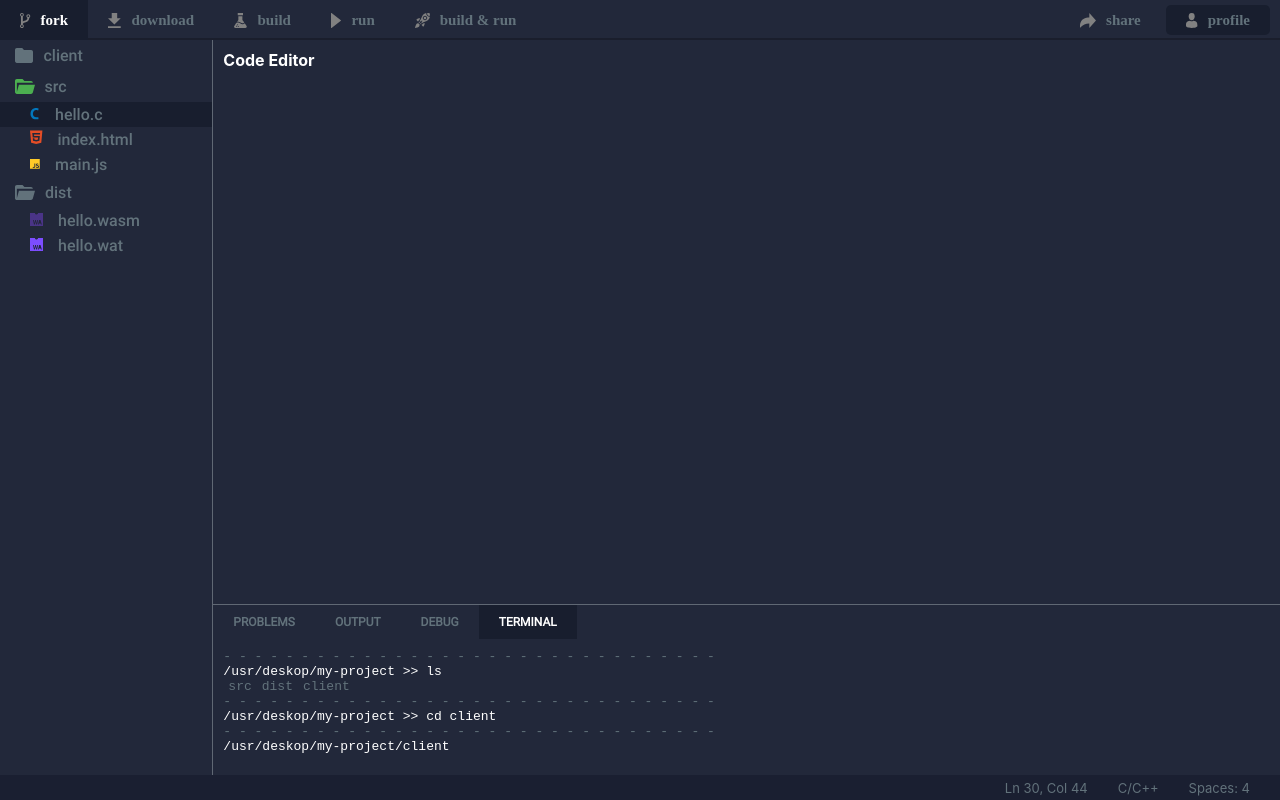
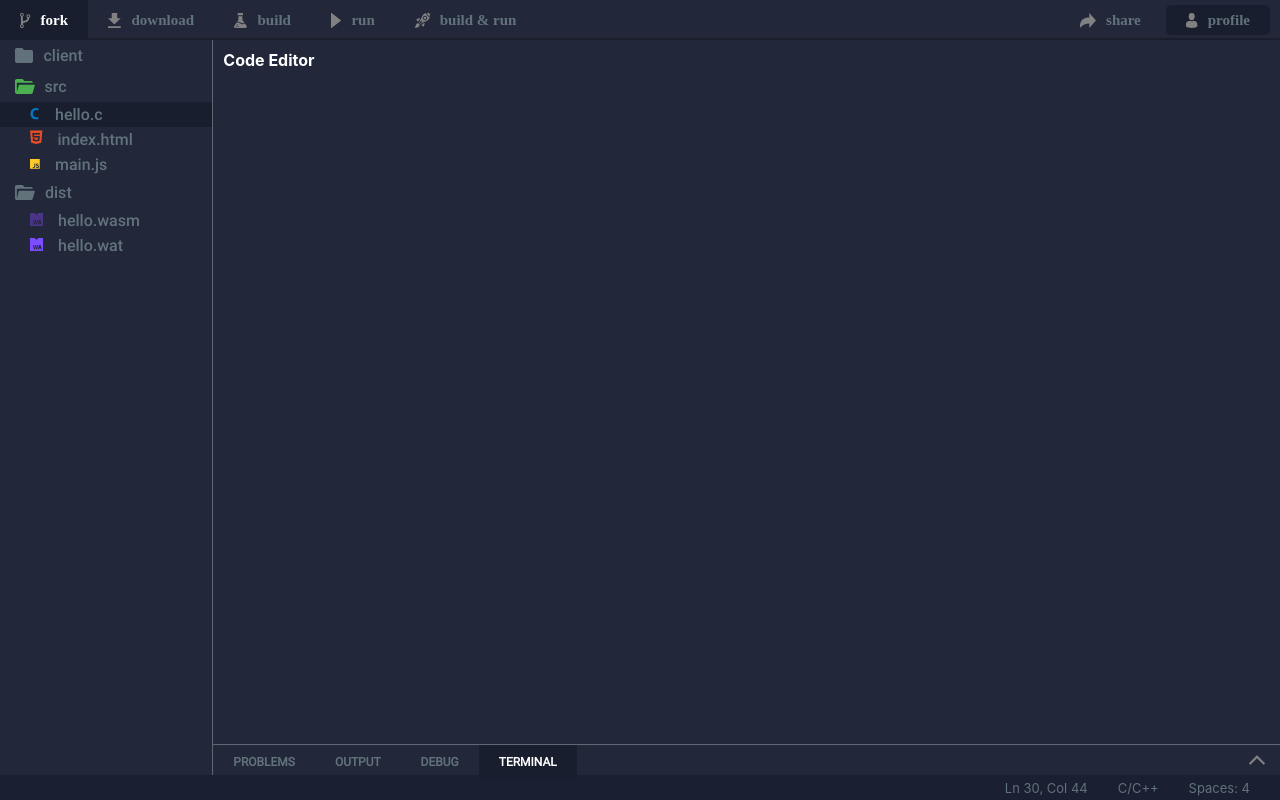
Before and after one commit to thehackersdeck/wasm-playground-client, a React app: page / in a window 1280 px wide. Built offline with nearby package versions, Linux system fonts and the light colour scheme; a web font is replaced by a local one.

Commit message:
Minimize and maximize panel

```diff
--- a/src/assets/scss/components/_panels.scss
+++ b/src/assets/scss/components/_panels.scss
@@ -13,6 +13,14 @@
   border-top: 1px solid $wa-status-bar-border-color;
   font-family: "Roboto-Regular";
   font-weight: $font-weight-bold;
+
+  &--minimized {
+    height: $wa-panels-minimized-height;
+
+    .panel-body {
+      display: none;
+    }
+  }
 }
 
 .panel-tab-list {
@@ -35,3 +43,10 @@
 .panel-body {
   padding: 10px;
 }
+
+.wa-toggle-panel {
+  position: absolute;
+  right: 15px;
+  top: 5px;
+  cursor: pointer;
+}
--- a/src/assets/scss/partials/_variables.scss
+++ b/src/assets/scss/partials/_variables.scss
@@ -7,9 +7,10 @@ $font-weight-bold: 700;
 $wa-action-bar-shadow: rgba(0, 0, 0, 0.25);
 
 // Heights
-$wa-panels-height: 170px;
+$wa-panels-height: 250px;
 $wa-action-bar-height: 40px;
 $wa-status-bar-height: 25px;
+$wa-panels-minimized-height: 30px;
 
 // Grid
 $wa-grid-columns: 12;
--- a/src/containers/Panel.js
+++ b/src/containers/Panel.js
@@ -4,6 +4,10 @@ import Output from "../components/Output";
 import Terminal from "../components/Terminal";
 import Problems from "../components/Problems";
 import Debug from "../components/Debug";
+
+// Icons
+import arrowUpIcon from '../assets/images/arrow-up.svg';
+import arrowDownIcon from '../assets/images/arrow-down.svg';
 
 /**
  * Panel Container Component
@@ -12,9 +16,30 @@ import Debug from "../components/Debug";
  * @return {React.Component}
  */
 class Panel extends Component {
+  constructor(props) {
+    super(props);
+    this.state = {
+      isMinimized: true
+    };
+  }
+
+  handleTogglePanel = () => {
+    this.setState({
+      isMinimized: ! this.state.isMinimized
+    });
+  }
+
+  renderToggleButton = () => {
+    if (this.state.isMinimized) {
+      return <img src={arrowUpIcon} alt="Maximize Panel" />;
+    }
+
+    return <img src={arrowDownIcon} alt="Minimize Panel" />;
+  }
+
   render() {
     return (
-      <div className="wa-playground-panel">
+      <div className={`wa-playground-panel ${this.state.isMinimized && 'wa-playground-panel--minimized'}`}>
         <PanelTabs>
           <div label="PROBLEMS">
             <Problems />
@@ -29,6 +54,9 @@ class Panel extends Component {
             <Terminal />
           </div>
         </PanelTabs>
+        <div className="wa-toggle-panel" onClick={this.handleTogglePanel}>
+            {this.renderToggleButton()}
+        </div>
       </div>
     );
   }
```
Also changed, not shown: src/assets/images/arrow-down.svg (added), src/assets/images/arrow-up.svg (added).
